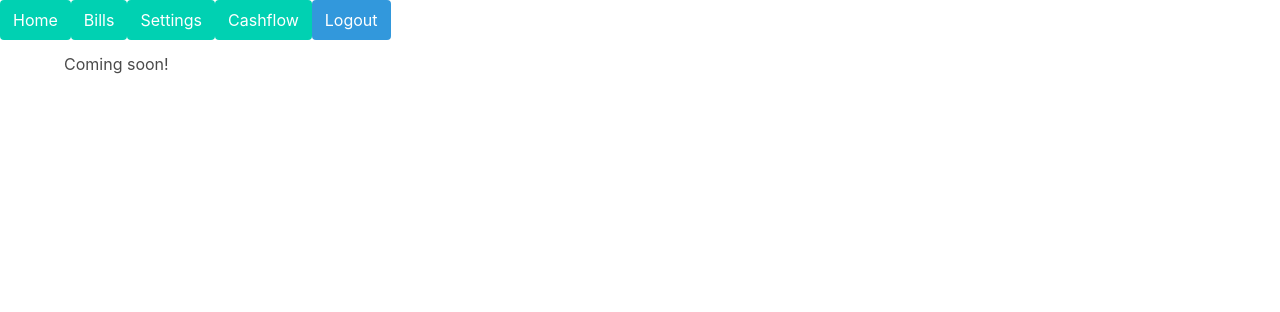
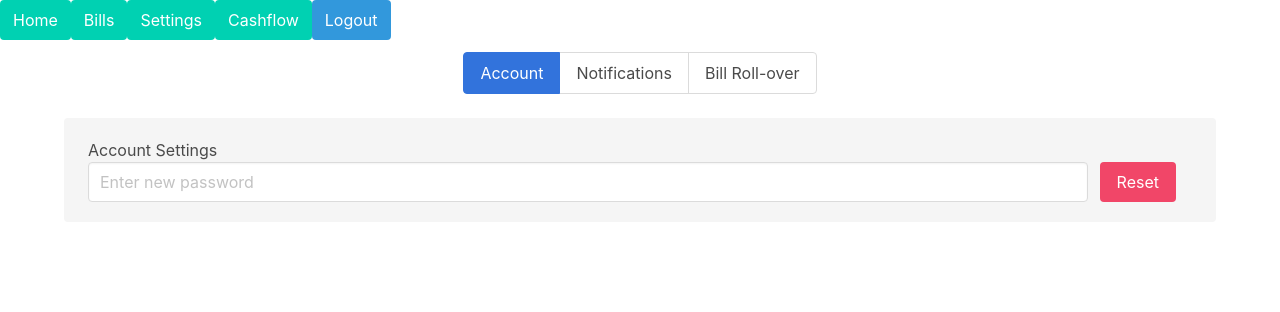
Before and after one commit to davidfries/BillTrak, a Flask app: page /settings in a window 1280 px wide. Shown: the top 312 px of the page. Run offline with Flask 2, Linux system fonts and the light colour scheme; parts of the project's set-up code (start-up, migrations or seed data) failed here and were passed over; some libraries are stand-ins or nearby versions.

Commit message:
working logging to postgres database starting front-end for settings page changed placeholder on register page for password input

```diff
--- a/app.py
+++ b/app.py
@@ -26,8 +26,12 @@ app.config['SESSION_TYPE']='redis'
 app.config['SESSION_REDIS']=Redis('192.168.5.75')
 app.config['SECRET_KEY'] = secrets.sessionkey
 logger=Logger("BillTrakCore")
-logger.addHandler(LogHandler)
-logging.basicConfig(format='%(asctime)s - %(message)s', datefmt='%d-%b-%y %H:%M:%S')
+logging.basicConfig(format='%(asctime)s - %(message)s', datefmt='%d-%b-%y %H:%M:%S',
+    level=logger.info)
+
+hdlr=LogHandler()
+logger.addHandler(hdlr)
+
 mail=Mail(app)
 Session().init_app(app)
 app.wsgi_app=ProxyFix(app.wsgi_app,x_host=1,x_proto=1)
@@ -75,7 +79,7 @@ def managecashflow():
                     total=aggregatebillamts(data)
                     percentage = int((total/data[0].monthlyincome)*100)
                 except:
-                    logging.info("error in percentage calculation for cashflow")
+                    logger.info("error in percentage calculation for cashflow")
             else:
                 percentage=0
 
@@ -106,7 +110,7 @@ def billapp(username):
                 compdata=BTBackend().getcompanynames(str(session['username']))
                 companycount= BTBackend().getcompanycount(session['username'])
                 billcount=len(billdata)
-                logging.info("{}'s billcount is: {}".format(username,billcount))
+                logger.info("{}'s billcount is: {}".format(username,billcount))
                 # print(billdata[0].paid)
                 # print(companycount)
                 return render_template('bills.html', billdata=billdata,userid=username,data=compdata, companycount=companycount,billcount=billcount)
@@ -179,7 +183,7 @@ def managesettings():
 def sendnotifications():
 
     if request.args.get('auth_token')==secrets.emailkey and request.method == 'POST': #checks if auth token equals what is set here
-        logging.info('notif method works as intended')
+        logger.info('notif method works as intended')
         users=BTBackend().getnotifications()
         try:
 
@@ -202,17 +206,17 @@ def sendnotifications():
                             from_email='notification@billtrak.io',
                             html_content=message,
                             subject=subject)
-                logging.info("sending message {}".format(user))
+                logger.info("sending message {}".format(user))
                 sg = SendGridAPIClient(secrets.emailapikey)
                 response=sg.send(msg)
-                logging.info("Status Code: {} Body: {} Headers: {}".format(response.status_code,response.body,response.headers))
+                logger.info("Status Code: {} Body: {} Headers: {}".format(response.status_code,response.body,response.headers))
 
         except Exception as e:
-            logging.info("Exception in email send: {}".format(e))
+            logger.info("Exception in email send: {}".format(e))
             return '<h1>error in email send</h1>'
         return '<h1>Notifications sent!</h1>'
     else:
-        logging.info('didn"t work with token')
+        logger.info('didn"t work with token')
         return '<h1>Notifications failed!</h1>'
 @app.route('/addbill',methods=['GET','POST'])
 def addbill():
@@ -258,7 +262,7 @@ def triggeremailjob():
         cron=schedule.getcron()
         schedule.getscheduler().add_job(sendemail,cron.from_crontab('0 12 * * *'))
         schedule.getscheduler().start()
-        logging.info("Started email job! ADMIN OUTPUT")
+        logger.info("Started email job! ADMIN OUTPUT")
 
 @app.route('/getemailjobs',methods=['GET'])
 def getemailjobs():
@@ -266,7 +270,7 @@ def getemailjobs():
         schedule=EmailScheduler()
 
         schedule.getscheduler().start()
-        logging.info(schedule.getscheduler().get_jobs()[0])
+        logger.info(schedule.getscheduler().get_jobs()[0])
         return str(schedule.getscheduler().get_jobs())
     else:
         return "Stop doing that."
@@ -275,4 +279,6 @@ def sendemail():
 if __name__ == '__main__':
     # schedule=EmailScheduler()
     # schedule.getscheduler().start()
+
+    logger.info("Starting flask server")
     app.run(port='5002', host="0.0.0.0")
--- a/templates/register.html
+++ b/templates/register.html
@@ -36,7 +36,7 @@
                             <div class="field">
                                 <label class="label">Password</label>
                                 <p class="control has-icon has-icon-right">
-                                  <input class="input is-success" type="password" placeholder="hunter2" name="password" id="password" required pattern="^(?:(?=.*[a-z])(?:(?=.*[A-Z])(?=.*[\d\W])|(?=.*\W)(?=.*\d))|(?=.*\W)(?=.*[A-Z])(?=.*\d)).{8,}$">
+                                  <input class="input is-success" type="password" placeholder="Enter your password" name="password" id="password" required pattern="^(?:(?=.*[a-z])(?:(?=.*[A-Z])(?=.*[\d\W])|(?=.*\W)(?=.*\d))|(?=.*\W)(?=.*[A-Z])(?=.*\d)).{8,}$">
                                   <span class="icon is-small">
                                     <i class="fa fa-lock"></i>
                                   </span>
--- a/templates/settings.html
+++ b/templates/settings.html
@@ -1,8 +1,24 @@
 {% extends "base.html" %}
     {% block content %}
+        <div class="tabs is-centered is-toggle">
+          <ul>
+            <li class="is-active"><a>Account</a></li>
+            <li><a>Notifications</a></li>
+            <li><a>Bill Roll-over</a></li>
+
+          </ul>
+        </div>
         <div class="container">
-            <h1>Coming soon!</h1>
-
+          <div class="notification">
+            <h1>Account Settings</h1>
+            <div class="field is-grouped">
+              <p class="control is-expanded">
+                <input class="input" type="text" placeholder="Enter new password">
+              </p>
+              <p class="control">
+                <button type="submit" class="button is-danger">Reset</button>
+              </p>
+            </div>
+          </div>
         </div>
-
     {% endblock %}
```
Also changed, not shown: backend.py (+10 -7 lines), handlers.py (+5 -2 lines), loggingbackend.py (added, +18 -0 lines).
